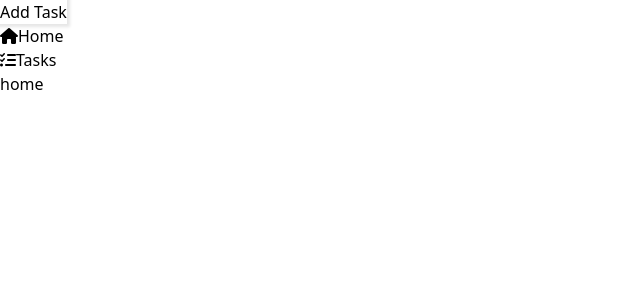
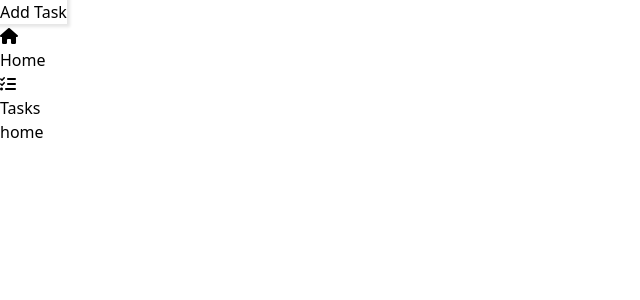
Before and after one commit to sashkaocho/todo-list, a Vue app: page /home in a window 1280 px wide. Shown: the top 300 px of the page, without its empty margins (0-640 px from the left). Built offline with nearby package versions, Linux system fonts and the light colour scheme.

Commit message:
fix: added icon in router link tag

```diff
--- a/src/partials/TheNavigationBar.vue
+++ b/src/partials/TheNavigationBar.vue
@@ -25,14 +25,15 @@ const navItems = ref<INavItem[]>([
     </button>
 
     <nav class="w-full flex flex-col gap-5 px-3">
-      <div
+      <router-link
         v-for="navItem in navItems"
         :key="navItem.path"
+        :to="navItem.path"
         class="w-full flex items-center justify-center gap-3 px-6 cursor-pointer"
       >
         <i :class="navItem.icon" class="fa-solid"></i>
-        <router-link :to="navItem.path">{{ navItem.name }}</router-link>
-      </div>
+        <h1>{{ navItem.name }}</h1>
+      </router-link>
     </nav>
   </section>
 </template>
```
